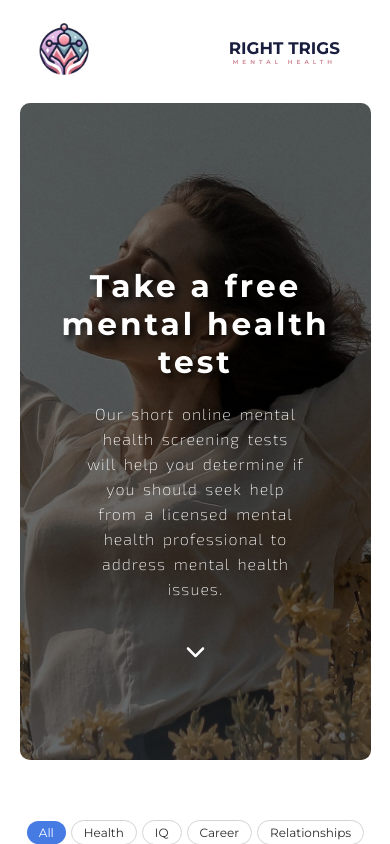
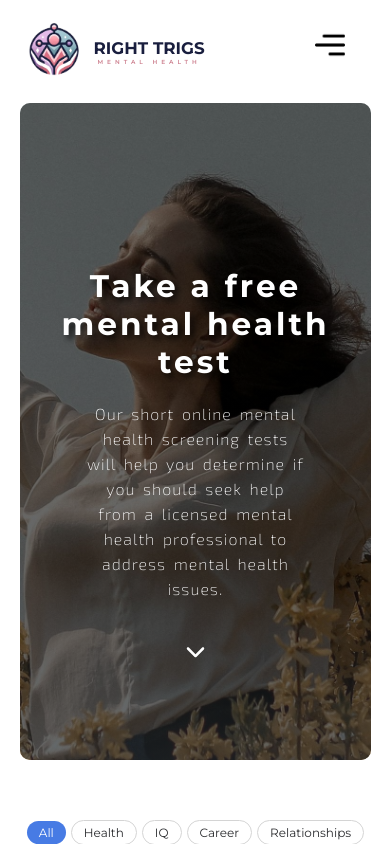
Before and after one commit to HIMANSHUVIPS/Right-Trigs, a React (Vite) app: page / in a window 390 px wide. Built offline with nearby package versions, Linux system fonts and the light colour scheme; a web font is replaced by a local one.

Commit message:
responsive navbar design completed

```diff
--- a/src/components/Testss/TestItem.module.css
+++ b/src/components/Testss/TestItem.module.css
@@ -82,7 +82,7 @@
     width: 28%;
   }
   .item img{
-    width: 90%;
+    width: 90vw;
   }
   .item:hover img {
     transform: scale();
--- a/src/components/navbar/NavBar.jsx
+++ b/src/components/navbar/NavBar.jsx
@@ -1,19 +1,27 @@
-import React from "react";
+import React, { useState } from "react";
 import styles from "./NavBar.module.css";
-import menu_btn from "../../assets/customers/menu-btn.png";
-const NavBar = ({logo}) => {
+import menu from "../../assets/customers/menu.png"; // Replace with the correct path for the menu icon
+
+const NavBar = ({ logo }) => {
+  const [navbar, setNavbar] = useState(false);
+
+  const handleNavbar = () => {
+    setNavbar(!navbar);
+  };
+
   return (
     <nav>
-      <div className={styles.logo}>
+      <div className={`${styles.logo} ${navbar ? styles.remove : ""}`}>
         <div className={styles.img}>
           <img src={logo} alt="logo" />
         </div>
-        <div className={styles.logo_name}>
+        <div className={`${styles.logo_name}`}>
           <h1>RIGHT TRIGS</h1>
           <h3>MENTAL HEALTH</h3>
         </div>
       </div>
-      <div className={styles.nav_content}>
+
+      <div className={`${styles.nav_content} ${navbar ? styles.mobile_view : ""}`}>
         <ul className={styles.nav_list}>
           <li>Home</li>
           <li>About Us</li>
@@ -21,6 +29,7 @@ const NavBar = ({logo}) => {
           <li>Get Your Personalised Video Now!</li>
         </ul>
       </div>
+      <img src={menu} alt="menu" className={styles.menu_btn} onClick={handleNavbar} />
     </nav>
   );
 };
--- a/src/components/navbar/NavBar.module.css
+++ b/src/components/navbar/NavBar.module.css
@@ -1,3 +1,4 @@
+/* Main Navbar styles */
 nav {
   display: flex;
   justify-content: space-between;
@@ -41,6 +42,7 @@ nav {
   text-decoration: none solid rgb(205, 128, 143);
 }
 
+/* Navigation links */
 .nav_content {
   display: flex;
   align-items: center;
@@ -69,14 +71,24 @@ nav {
   color: #cd808f;
 }
 
-/* Responsive Design */
+/* Menu button (hidden by default, shown in mobile view) */
+.menu_btn {
+  display: none;
+  width: 30px;
+  height: 30px;
+  cursor: pointer;
+}
+
+/* Responsive styling */
 @media (max-width: 720px) {
   nav {
-    padding: 10px 15px;
+    padding: 10px 5px;
   }
 
   .logo {
     width: 25%;
+    display: flex;
+    justify-content: flex-start;
   }
 
   .logo .img {
@@ -84,46 +96,30 @@ nav {
   }
 
   .nav_content {
+    flex-direction: column;
+    height: 100vh;
+    width: 100vw;
+    justify-content: center;
+    background-color: #db707f;
+    margin-top: -990px;
+    transition: all 0.5s ease;
+  }
+
+  .mobile_view {
+    margin-top: -30px;
+    margin-left: -22px;
+    border-bottom-right-radius: 30%;
+    color: rgb(255, 255, 255);
+  }
+  .remove{
     display: none;
   }
 
-  /* Hamburger Menu */
-  .menu-toggle {
-    display: flex;
-    align-items: center;
-    cursor: pointer;
-  }
-
-  .menu-toggle .bar {
-    width: 25px;
-    height: 3px;
-    background-color: #191e3e;
-    margin: 4px;
-    transition: all 0.3s ease;
-  }
-
-  .menu-toggle.active .bar:nth-child(2) {
-    opacity: 0;
-  }
-
-  .menu-toggle.active .bar:nth-child(1) {
-    transform: translateY(7px) rotate(45deg);
-  }
-
-  .menu-toggle.active .bar:nth-child(3) {
-    transform: translateY(-7px) rotate(-45deg);
-  }
-
-  .nav_content.active {
-    display: flex;
-    flex-direction: column;
+  .menu_btn {
+    display: block;
     position: absolute;
-    top: 60px;
-    right: 15px;
-    background-color: white;
-    border: 1px solid #cd808f;
-    padding: 10px;
-    box-shadow: 0 4px 8px rgba(0, 0, 0, 0.1);
+    right: 45px;
+    top: 30px;
   }
 
   .nav_content ul {
@@ -134,5 +130,18 @@ nav {
   .nav_content ul li {
     padding: 10px 20px;
     text-align: center;
+    margin: 30px auto;
+    font-family: "Exo 2", sans-serif;
+    font-size: 5vmin;
+    letter-spacing: 2px;
   }
+  .nav_content ul li:active {
+    color: #2c060d;
+  }
+
+  .nav_content ul li:hover {
+    color: #330710;
+  }
+
+
 }
--- /dev/null
+++ b/src/components/navbar/Script.js
@@ -0,0 +1,5 @@
+const menu_btn = document.querySelector('.menu_btn');
+const nav_list = document.querySelector(".nav_list");
+menu_btn.addEventListener('click',()=>{
+    nav_list.classList.toggle('mobile_view');
+});
```
Also changed, not shown: src/assets/customers/menu.png (added).
